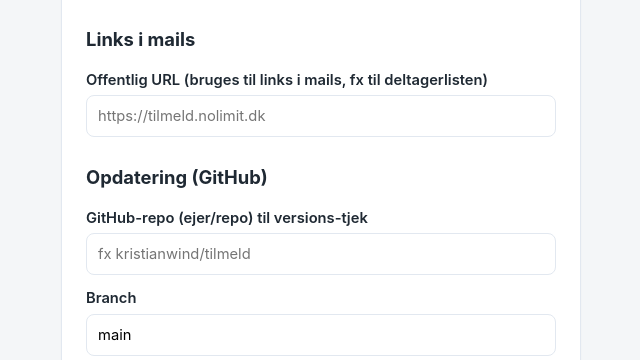
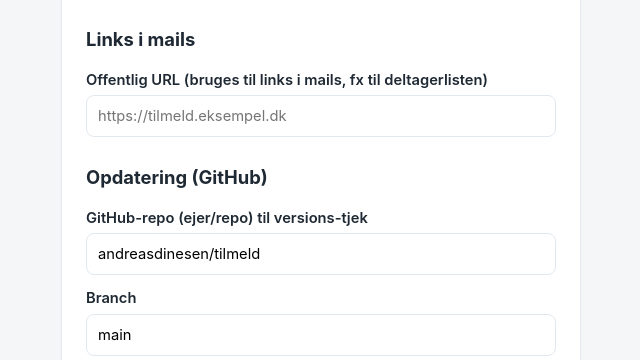
Before and after one commit to andreasdinesen/tilmeld, a Flask app: page /master/settings in a window 1280 px wide. Shown: the part 1343-1703 px from the top of the page, without its empty margins (135-775 px from the left). Run offline with Flask 3, Linux system fonts and the light colour scheme; the visitor is signed in with stand-in values (Sample User, id 1); data comes from the database, SQL or seed files in the repository.

Commit message:
chore: fjern nolimit.dk/kristianwind-placeholders; peg github-repo på eget repo
base_url-placeholder gjort neutral, github_repo-placeholder + default sat til
andreasdinesen/tilmeld (og udfyldes ved migration hvis tomt). yggdrasil-repo-
henvisningen i README bevaret (legitim).

Co-Authored-By: Claude Opus 4.8 <noreply@anthropic.com>

```diff
--- a/db.py
+++ b/db.py
@@ -79,6 +79,10 @@ def init_db() -> None:
         conn.execute("UPDATE settings SET secret_key = ? WHERE id = 1",
                      (os.environ.get("SECRET_KEY") or secrets.token_hex(32),))
         conn.commit()
+
+    # Peg opdaterings-tjekket på det rigtige repo hvis feltet er tomt
+    conn.execute("UPDATE settings SET github_repo = 'andreasdinesen/tilmeld' "
+                 "WHERE id = 1 AND (github_repo IS NULL OR github_repo = '')")
     conn.commit()
     conn.close()
 
--- a/schema.sql
+++ b/schema.sql
@@ -14,7 +14,7 @@ CREATE TABLE IF NOT EXISTS settings (
     whatsapp_api_key    TEXT DEFAULT '',             -- API-nøgle (sendes som Bearer-token)
     base_url            TEXT DEFAULT '',             -- offentlig URL (til links i mails)
     default_deadline_days INTEGER DEFAULT 4,         -- standard: frist X dage før event-start
-    github_repo         TEXT DEFAULT '',             -- "ejer/repo" til opdaterings-tjek
+    github_repo         TEXT DEFAULT 'andreasdinesen/tilmeld',  -- "ejer/repo" til opdaterings-tjek
     update_branch       TEXT DEFAULT 'main'
 );
 
--- a/templates/master/settings.html
+++ b/templates/master/settings.html
@@ -60,12 +60,12 @@
 
     <h2>Links i mails</h2>
     <label>Offentlig URL (bruges til links i mails, fx til deltagerlisten)
-      <input type="text" name="base_url" value="{{ s.base_url }}" placeholder="https://tilmeld.nolimit.dk">
+      <input type="text" name="base_url" value="{{ s.base_url }}" placeholder="https://tilmeld.eksempel.dk">
     </label>
 
     <h2>Opdatering (GitHub)</h2>
     <label>GitHub-repo (ejer/repo) til versions-tjek
-      <input type="text" name="github_repo" value="{{ s.github_repo }}" placeholder="fx kristianwind/tilmeld">
+      <input type="text" name="github_repo" value="{{ s.github_repo }}" placeholder="andreasdinesen/tilmeld">
     </label>
     <label>Branch <input type="text" name="update_branch" value="{{ s.update_branch }}"></label>
     <p class="muted small">Bruges på <a href="{{ url_for('master_system') }}">System-siden</a> til at tjekke og hente nye versioner.</p>
```
